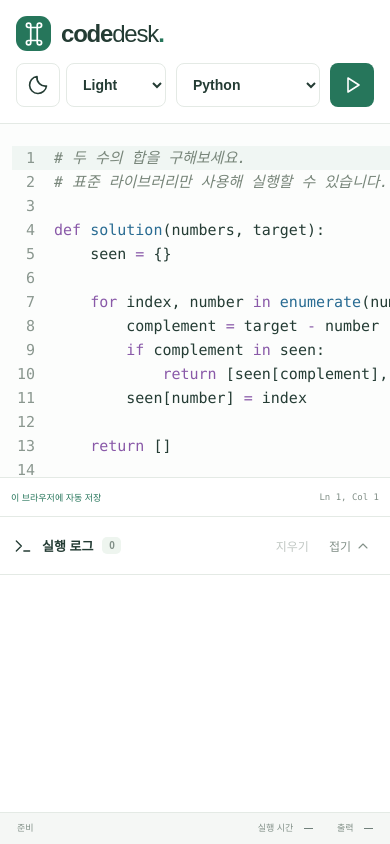
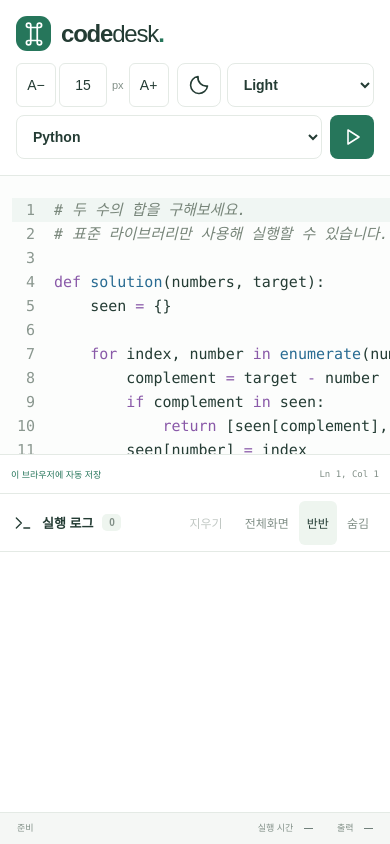
Before and after one commit to Ueng123/code-desk, a Next.js app: page / in a window 390 px wide. Built offline with nearby package versions, Linux system fonts and the light colour scheme.

Commit message:
Add full and split log views and numeric code font controls

```diff
--- a/app/globals.css
+++ b/app/globals.css
@@ -882,3 +882,109 @@ svg {
     padding: 6px;
   }
 }
+
+/* Mode-specific proportions take precedence over responsive defaults. */
+.workspace-grid.logs-split {
+  grid-template-columns: minmax(0, 1fr) minmax(0, 1fr);
+}
+.workspace-grid.logs-full {
+  grid-template-columns: minmax(0, 1fr);
+}
+.logs-full .editor-panel {
+  display: none;
+}
+.logs-full .logs-panel {
+  border-left: 0;
+}
+.log-modes {
+  display: flex;
+  align-items: center;
+  gap: 2px;
+}
+.log-modes button {
+  border: 0;
+  border-radius: 6px;
+  background: transparent;
+  color: var(--muted);
+  padding: 0 8px;
+  font-size: 12px;
+  white-space: nowrap;
+}
+.log-modes button[aria-pressed="true"] {
+  background: var(--soft);
+  color: var(--ink);
+}
+.logs-header {
+  flex-wrap: wrap;
+}
+.font-control {
+  display: flex;
+  align-items: center;
+  gap: 3px;
+  flex-shrink: 0;
+}
+.font-control button {
+  display: grid;
+  place-items: center;
+  min-width: 40px;
+  height: 44px;
+  padding: 0 6px;
+  border: 1px solid var(--line);
+  border-radius: 6px;
+  background: var(--surface);
+  color: var(--ink);
+}
+.font-control input {
+  width: 48px;
+  height: 44px;
+  border: 1px solid var(--line);
+  border-radius: 6px;
+  background: var(--surface);
+  color: var(--ink);
+  text-align: center;
+  font: inherit;
+  appearance: textfield;
+}
+.font-control input::-webkit-inner-spin-button,
+.font-control input::-webkit-outer-spin-button {
+  appearance: none;
+  margin: 0;
+}
+.font-control input:focus-visible {
+  outline: 2px solid var(--green);
+  outline-offset: 2px;
+}
+.font-control > span {
+  font-size: 11px;
+  color: var(--muted);
+  margin-inline: 2px;
+}
+@media (max-width: 1200px) {
+  .toolbar {
+    flex-wrap: wrap;
+    gap: 8px;
+  }
+  .topbar {
+    flex-wrap: wrap;
+  }
+}
+@media (orientation: portrait), (max-width: 760px) {
+  .logs-split .editor-panel {
+    flex: 1;
+    min-height: 0;
+  }
+  .logs-split .logs-panel {
+    flex: 1;
+    min-height: 0;
+  }
+  .logs-full .logs-panel {
+    flex: 1;
+    min-height: 0;
+    height: auto;
+  }
+  .logs-split .log-content,
+  .logs-full .log-content {
+    flex: 1;
+    height: auto;
+  }
+}
--- a/components/code-editor.tsx
+++ b/components/code-editor.tsx
@@ -1,6 +1,6 @@
 "use client";
 
-import { useEffect, useRef } from "react";
+import { useEffect, useRef, type CSSProperties } from "react";
 import { Compartment, EditorState } from "@codemirror/state";
 import {
   EditorView,
@@ -34,6 +34,7 @@ import type { Language } from "@/lib/languages";
 interface Props {
   language: Language;
   theme: Theme;
+  fontSize: number;
   initialCode: string;
   onChange: (code: string) => void;
   onCursor: (line: number, column: number) => void;
@@ -68,6 +69,7 @@ function editorAppearance(theme: Theme) {
 export function CodeEditor({
   language,
   theme,
+  fontSize,
   initialCode,
   onChange,
   onCursor,
@@ -123,14 +125,14 @@ export function CodeEditor({
           EditorView.theme({
             "&": {
               height: "100%",
-              fontSize: "15px",
+              fontSize: "var(--code-font-size)",
               backgroundColor: "var(--editor-bg)",
               color: "var(--ink)",
             },
             ".cm-scroller": {
               overflow: "auto",
               fontFamily: "var(--font-mono)",
-              lineHeight: "24px",
+              lineHeight: "var(--code-line-height)",
             },
             ".cm-content": {
               padding: "22px 0",
@@ -144,7 +146,7 @@ export function CodeEditor({
               border: "none",
               padding: "0 0 0 12px",
             },
-            ".cm-gutterElement": { lineHeight: "24px" },
+            ".cm-gutterElement": { lineHeight: "var(--code-line-height)" },
             ".cm-cursor": { borderLeftColor: "var(--editor-caret)" },
             ".cm-activeLine, .cm-activeLineGutter": {
               background: "var(--editor-active)",
@@ -175,5 +177,19 @@ export function CodeEditor({
       effects: appearance.current.reconfigure(editorAppearance(theme)),
     });
   }, [theme]);
-  return <div className="editor-host" ref={host} />;
+  useEffect(() => {
+    viewRef.current?.requestMeasure();
+  }, [fontSize]);
+  return (
+    <div
+      className="editor-host"
+      ref={host}
+      style={
+        {
+          "--code-font-size": `${fontSize}px`,
+          "--code-line-height": `${fontSize * 1.6}px`,
+        } as CSSProperties
+      }
+    />
+  );
 }
--- a/components/workspace.tsx
+++ b/components/workspace.tsx
@@ -40,7 +40,31 @@ export function Workspace() {
     durationMs: number;
     outputBytes: number;
   } | null>(null);
-  const [expanded, setExpanded] = useState(true);
+  const [logMode, setLogMode] = useState<"full" | "split" | "hidden">("split");
+  const expanded = logMode !== "hidden";
+  const [fontSize, setFontSize] = useState(15);
+  const [fontInput, setFontInput] = useState("15");
+  function changeFontSize(value: number) {
+    const size = Math.min(32, Math.max(10, Math.round(value)));
+    setFontSize(size);
+    setFontInput(String(size));
+    try {
+      localStorage.setItem("code-desk:v1:font-size", String(size));
+    } catch {
+      /* In-memory fallback. */
+    }
+  }
+  useEffect(() => {
+    try {
+      const value = Number(localStorage.getItem("code-desk:v1:font-size"));
+      if (Number.isFinite(value) && value >= 10 && value <= 32) {
+        setFontSize(Math.round(value));
+        setFontInput(String(Math.round(value)));
+      }
+    } catch {
+      /* Use the default size. */
+    }
+  }, []);
   const [cursor, setCursor] = useState({ line: 1, column: 1 });
   const nextId = useRef(0);
   const running = useRef(false);
@@ -108,7 +132,7 @@ export function Workspace() {
   useEffect(() => {
     if (logBody.current)
       logBody.current.scrollTop = logBody.current.scrollHeight;
-  }, [entries, expanded]);
+  }, [entries, logMode]);
 
   function updateCode(code: string) {
     setDocuments((current) => ({ ...current, [language]: code }));
@@ -133,7 +157,7 @@ export function Workspace() {
   async function handleRun() {
     if (running.current || !loaded) return;
     running.current = true;
-    setExpanded(true);
+    if (logMode === "hidden") setLogMode("split");
     setStatus("running");
     setMetrics(null);
     const runLanguage = languages[language].name;
@@ -179,6 +203,69 @@ export function Workspace() {
         </a>
         <span className="workspace-label">나만의 풀이 공간</span>
         <div className="toolbar">
+          <div
+            className="font-control"
+            role="group"
+            aria-label="코드 글자 크기"
+          >
+            <button
+              type="button"
+              aria-label="코드 글자 축소"
+              onClick={() => changeFontSize(fontSize - 1)}
+              disabled={fontSize <= 10}
+            >
+              A−
+            </button>
+            <label className="visually-hidden" htmlFor="code-font-size">
+              코드 글자 크기 (px)
+            </label>
+            <input
+              id="code-font-size"
+              type="number"
+              inputMode="numeric"
+              min="10"
+              max="32"
+              step="1"
+              value={fontInput}
+              onChange={(event) => {
+                const value = event.target.value;
+                setFontInput(value);
+                const size = Number(value);
+                if (
+                  value &&
+                  Number.isInteger(size) &&
+                  size >= 10 &&
+                  size <= 32
+                ) {
+                  setFontSize(size);
+                  try {
+                    localStorage.setItem("code-desk:v1:font-size", value);
+                  } catch {
+                    /* In-memory fallback. */
+                  }
+                }
+              }}
+              onBlur={() =>
+                changeFontSize(
+                  fontInput.trim() && Number.isFinite(Number(fontInput))
+                    ? Number(fontInput)
+                    : fontSize,
+                )
+              }
+              onKeyDown={(event) => {
+                if (event.key === "Enter") event.currentTarget.blur();
+              }}
+            />
+            <span aria-hidden="true">px</span>
+            <button
+              type="button"
+              aria-label="코드 글자 확대"
+              onClick={() => changeFontSize(fontSize + 1)}
+              disabled={fontSize >= 32}
+            >
+              A+
+            </button>
+          </div>
           <div className="theme-control">
             <button
               className="mode-button"
@@ -248,7 +335,7 @@ export function Workspace() {
       </header>
 
       <main aria-label="코딩 작업 공간">
-        <div className={`workspace-grid${expanded ? "" : " logs-hidden"}`}>
+        <div className={`workspace-grid logs-${logMode}`}>
           <section className="editor-panel" aria-label="코드 편집 영역">
             <div className="editor-content">
               {loaded ? (
@@ -256,6 +343,7 @@ export function Workspace() {
                   key={language}
                   language={language}
                   theme={theme}
+                  fontSize={fontSize}
                   initialCode={documents[language]}
                   onChange={updateCode}
                   onCursor={(line, column) => setCursor({ line, column })}
@@ -305,20 +393,29 @@ export function Workspace() {
                   >
                     지우기
                   </button>
-                  <button
-                    className="collapse-button"
-                    aria-expanded={expanded}
-                    aria-controls="log-content"
-                    onClick={() => setExpanded((value) => !value)}
+                  <div
+                    className="log-modes"
+                    role="group"
+                    aria-label="로그 보기 방식"
                   >
-                    {expanded ? "접기" : "펼치기"}
-                    <Icon
-                      name="chevron"
-                      style={{
-                        transform: expanded ? "rotate(180deg)" : undefined,
-                      }}
-                    />
-                  </button>
+                    {(
+                      [
+                        ["full", "전체화면"],
+                        ["split", "반반"],
+                        ["hidden", "숨김"],
+                      ] as const
+                    ).map(([mode, label]) => (
+                      <button
+                        key={mode}
+                        type="button"
+                        aria-pressed={logMode === mode}
+                        aria-controls="log-content"
+                        onClick={() => setLogMode(mode)}
+                      >
+                        {label}
+                      </button>
+                    ))}
+                  </div>
                 </div>
               </div>
             ) : (
@@ -329,7 +426,7 @@ export function Workspace() {
                 title="실행 로그 펼치기"
                 aria-expanded={false}
                 aria-controls="log-content"
-                onClick={() => setExpanded(true)}
+                onClick={() => setLogMode("split")}
               >
                 <span className="log-rail-icon">
                   <Icon name="terminal" />
```
